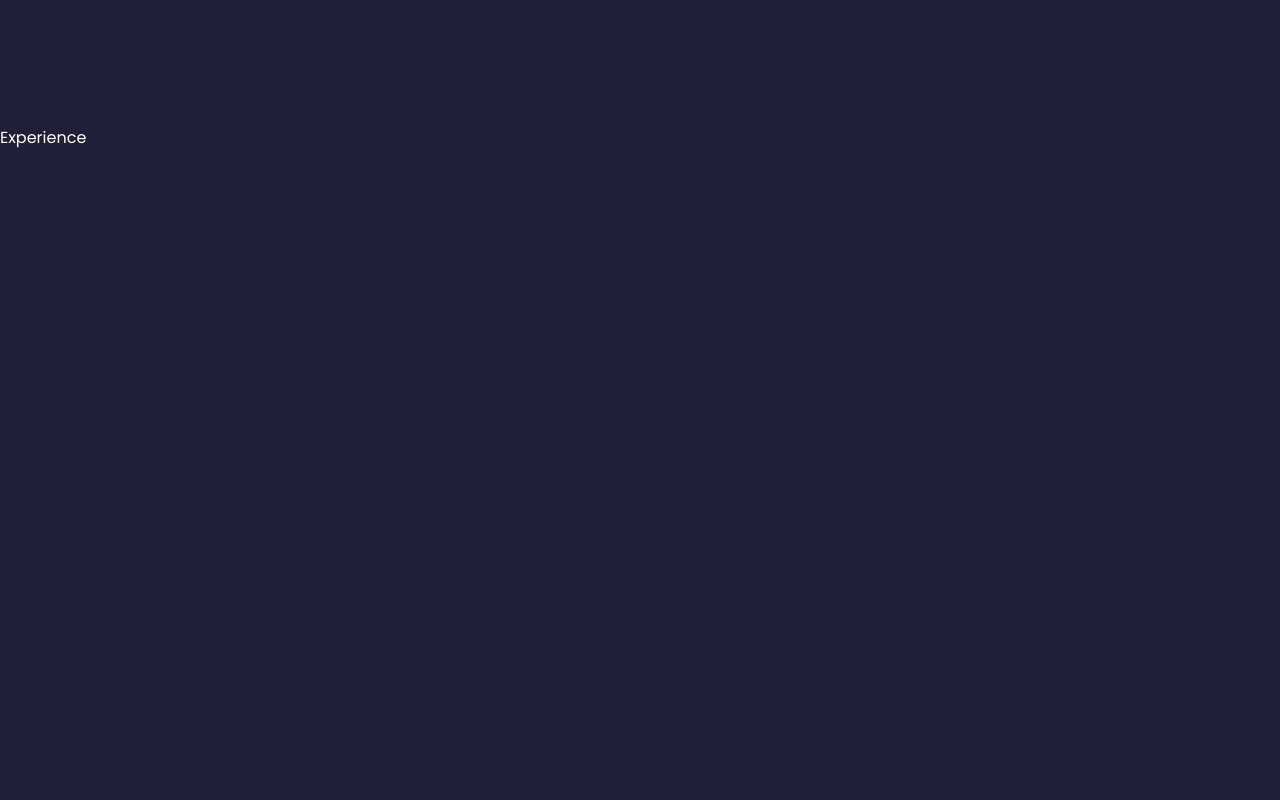
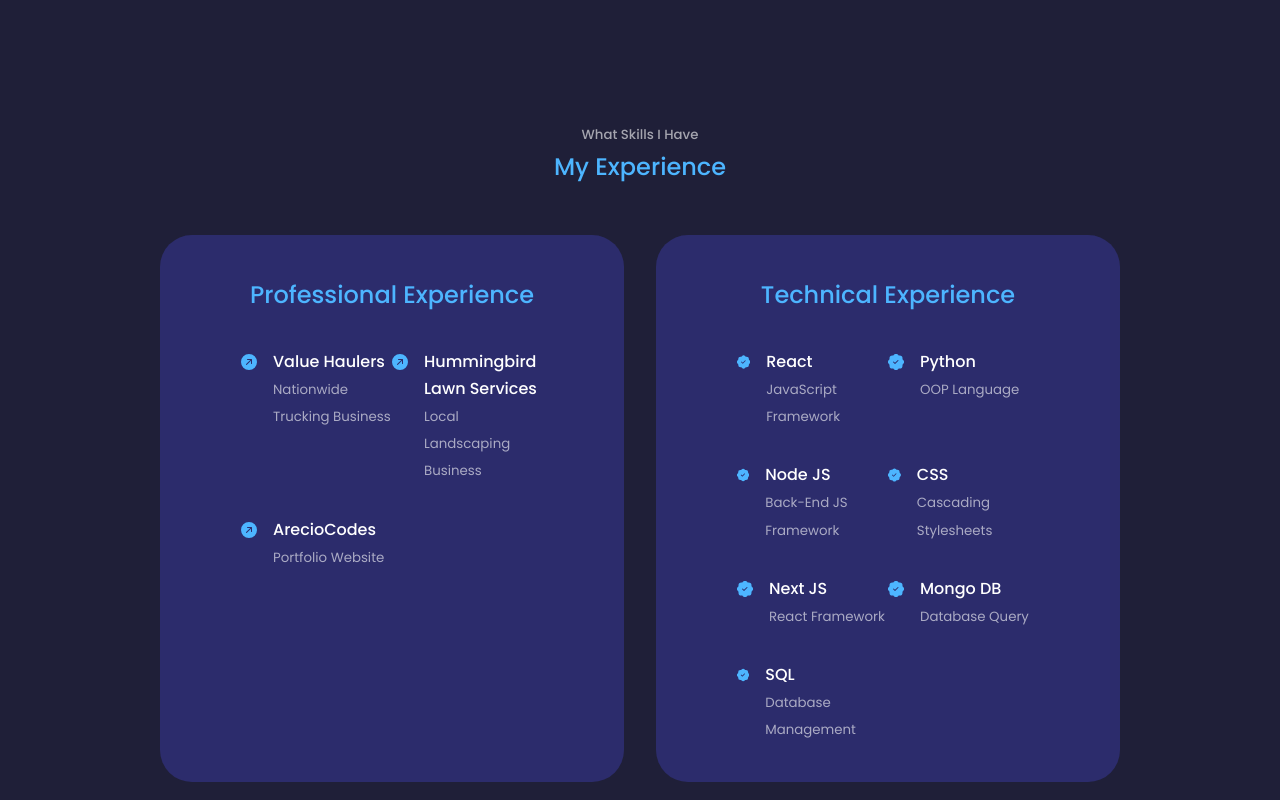
Before and after one commit to Arecio3/areciocodes, a React (Create React App) app: page / in a window 1280 px wide. Shown: the part 2660-3460 px from the top of the page. Built offline with nearby package versions, Linux system fonts and the light colour scheme.

Commit message:
Experience section

```diff
--- a/src/components/experience/Experience.jsx
+++ b/src/components/experience/Experience.jsx
@@ -1,10 +1,117 @@
-import React from 'react'
-import './experience.css'
-
+import React from "react";
+import "./experience.css";
+import {
+  BsFillPatchCheckFill,
+  BsFillArrowUpRightCircleFill,
+} from "react-icons/bs";
 const Experience = () => {
   return (
-    <section id='experience'>Experience</section>
-  )
-}
+    <section id="experience">
+      <h5>What Skills I Have</h5>
+      <h2>My Experience</h2>
 
-export default Experience
+      <div className="container experience__container">
+        <div className="experience__frontend">
+          <h2>Professional Experience</h2>
+          <div className="experience__content">
+            <article className="experience__details">
+              <a
+                href="https://valuehaulers.com"
+                target="_blank"
+                rel="noreferrer noopener"
+              >
+                <BsFillArrowUpRightCircleFill className="experience__details-icon"/>
+              </a>
+              <div>
+              <h4>Value Haulers</h4>
+              <small className="text-light">Nationwide Trucking Business</small>
+              </div>
+            </article>
+            <article className="experience__details">
+              <a
+                href="https://hummingbirdlawn.com"
+                target="_blank"
+                rel="noreferrer noopener"
+              >
+                <BsFillArrowUpRightCircleFill className="experience__details-icon"/>
+              </a>
+              <div>
+              <h4>Hummingbird Lawn Services</h4>
+              <small className="text-light">Local Landscaping Business</small>
+              </div>
+            </article>
+            <article className="experience__details">
+              <a
+                href="https://areciocodes.com"
+                target="_blank"
+                rel="noreferrer noopener"
+              >
+                <BsFillArrowUpRightCircleFill className="experience__details-icon"/>
+              </a>
+              <div>
+              <h4>ArecioCodes</h4>
+              <small className="text-light">Portfolio Website</small>
+              </div>
+            </article>
+          </div>
+        </div>
+        <div className="experience__backend">
+          <h2>Technical Experience</h2>
+          <div className="experience__content">
+            <article className="experience__details">
+              <BsFillPatchCheckFill className="experience__details-icon"/>
+              <div>
+              <h4>React</h4>
+              <small className="text-light">JavaScript Framework</small>
+              </div>
+            </article>
+            <article className="experience__details">
+            <BsFillPatchCheckFill className="experience__details-icon"/>
+            <div>
+              <h4>Python</h4>
+              <small className="text-light">OOP Language</small>
+            </div>
+            </article>
+            <article className="experience__details">
+            <BsFillPatchCheckFill className="experience__details-icon"/>
+            <div>
+              <h4>Node JS</h4>
+              <small className="text-light">Back-End JS Framework</small>
+            </div>
+            </article>
+            <article className="experience__details">
+            <BsFillPatchCheckFill className="experience__details-icon"/>
+            <div>
+              <h4>CSS</h4>
+              <small className="text-light">Cascading Stylesheets</small>
+            </div>
+            </article>
+            <article className="experience__details">
+            <BsFillPatchCheckFill className="experience__details-icon"/>
+            <div>
+              <h4>Next JS</h4>
+              <small className="text-light">React Framework</small>
+            </div>
+            </article>
+            <article className="experience__details">
+            <BsFillPatchCheckFill className="experience__details-icon"/>
+            <div>
+              <h4>Mongo DB</h4>
+              <small className="text-light">Database Query</small>
+            </div>
+            </article>
+            <article className="experience__details">
+            <BsFillPatchCheckFill className="experience__details-icon"/>
+            <div>
+              <h4>SQL</h4>
+              <small className="text-light">Database Management</small>
+            </div>
+            </article>
+          </div>
+        </div>
+      </div>
+    </section>
+  );
+};
+
+export default Experience;
--- a/src/components/experience/experience.css
+++ b/src/components/experience/experience.css
@@ -0,0 +1,39 @@
+.experience__container {
+    display: grid;
+    grid-template-columns: 1fr 1fr;
+    gap: 2rem;
+}
+
+.experience__container > div {
+    background: var(--color-bg-variant);
+    padding: 2.4rem 5rem;
+    border-radius: 2rem;
+    border: 1px solid transparent;
+    transition: var(--transition);
+}
+
+.experience__container > div:hover {
+    background: transparent;
+    border-color: var(--color-primary-variant);
+}
+
+.experience__container > div h2 {
+    text-align: center;
+    margin-bottom: 2rem;
+    color: var(--color-primary);
+}
+.experience__content {
+    display: grid;
+    grid-template-columns: 1fr 1fr;
+    row-gap: 2rem;
+}
+
+.experience__details {
+    display: flex;
+    gap: 1rem;
+}
+
+.experience__details-icon {
+    margin-top: 6px;
+    color: var(--color-primary);
+}
```
